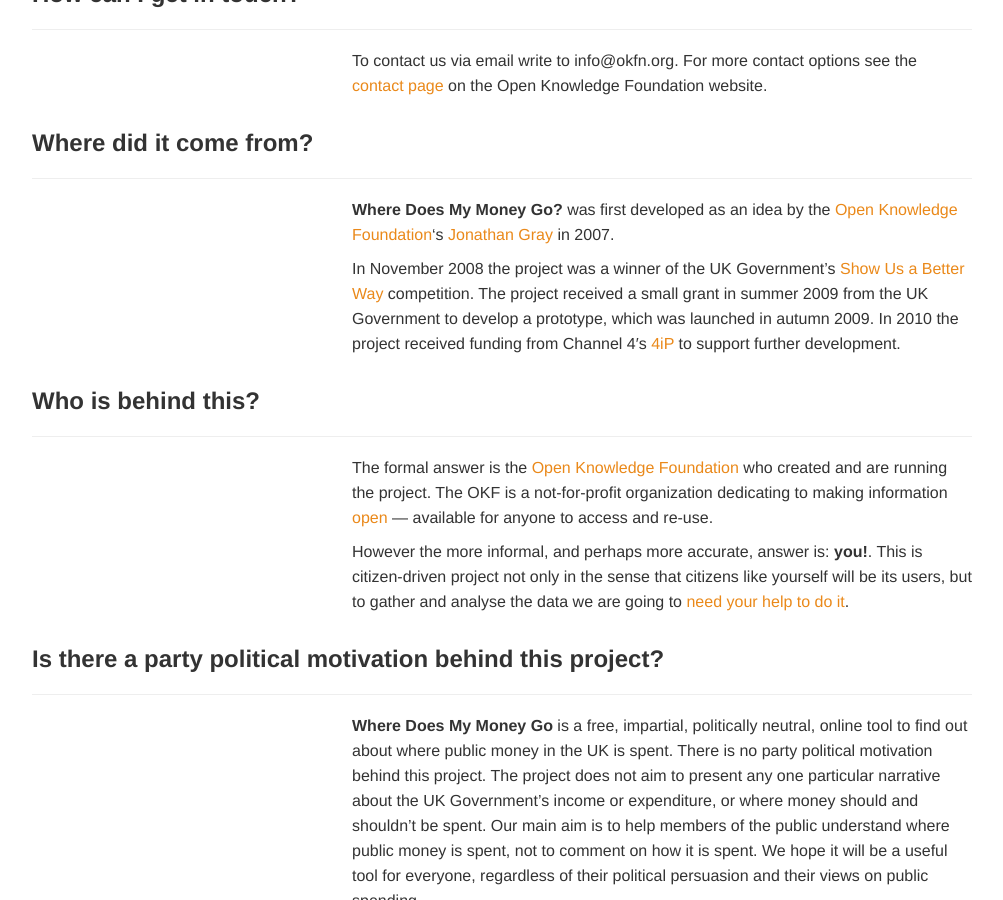
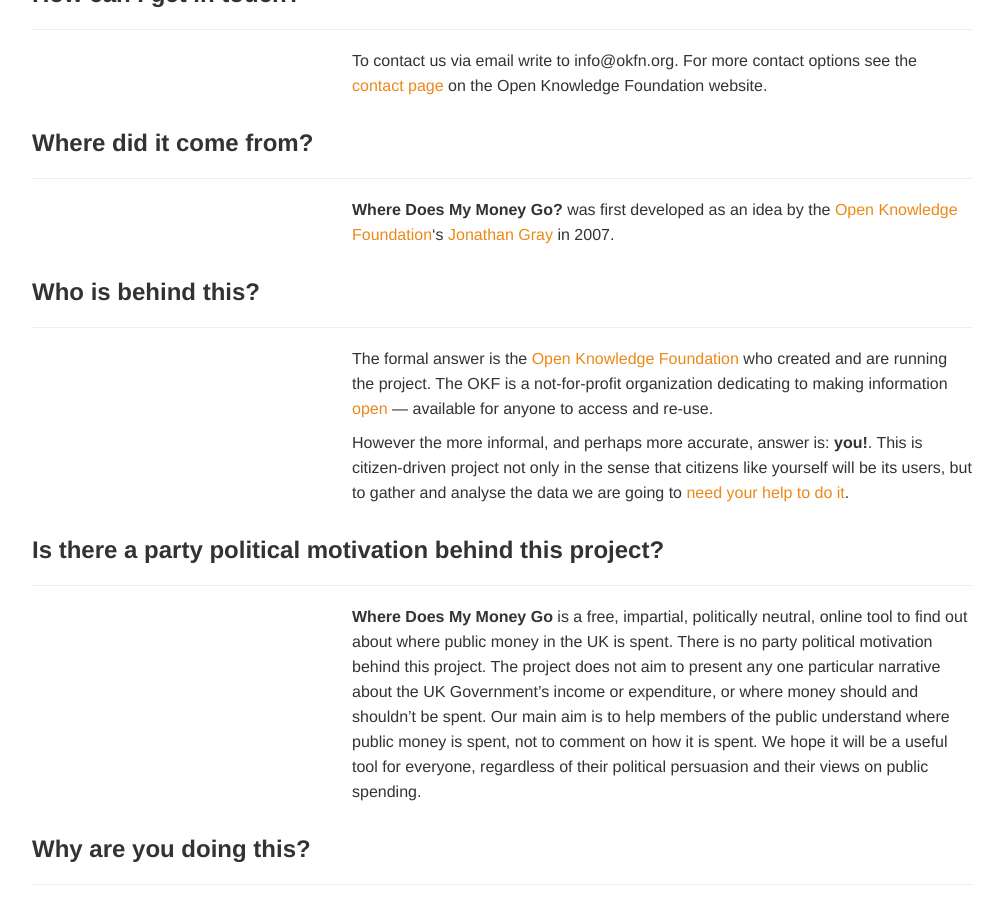
Before and after one commit to openspending/budzeti.ba, a Jekyll site: the page built from about.html, in a window 1280 px wide and 900 px high, scrolled down 328 px. Shown: the whole window, without its empty margins (138-1141 px from the left). Built offline with Jekyll 4.4.1, drawn with Linux system fonts in a browser that asks for light colours; nearby versions of some CDN libraries; some web fonts are replaced.

Commit message:
fun purposes

```diff
--- a/about.html
+++ b/about.html
@@ -25,7 +25,7 @@
   <div class="span8 offset4">
     <p><strong>Where Does My Money Go?</strong> was first developed as an idea by the <a href="http://www.okfn.org">Open Knowledge Foundation</a>&#8216;s <a href="http://www.jonathangray.org">Jonathan Gray</a> in 2007.</p>
 
-    <p>In November 2008 the project was a winner of the UK Government&#8217;s <a href="http://www.showusabetterway.co.uk/">Show Us a Better Way</a> competition. The project received a small grant in summer 2009 from the UK Government to develop a prototype, which was launched in autumn 2009. In 2010 the project received funding from Channel 4&#8242;s <a href="http://www.4ip.org.uk/">4iP</a> to support further development.</p>
+
   </div>
 </div>
 
```
